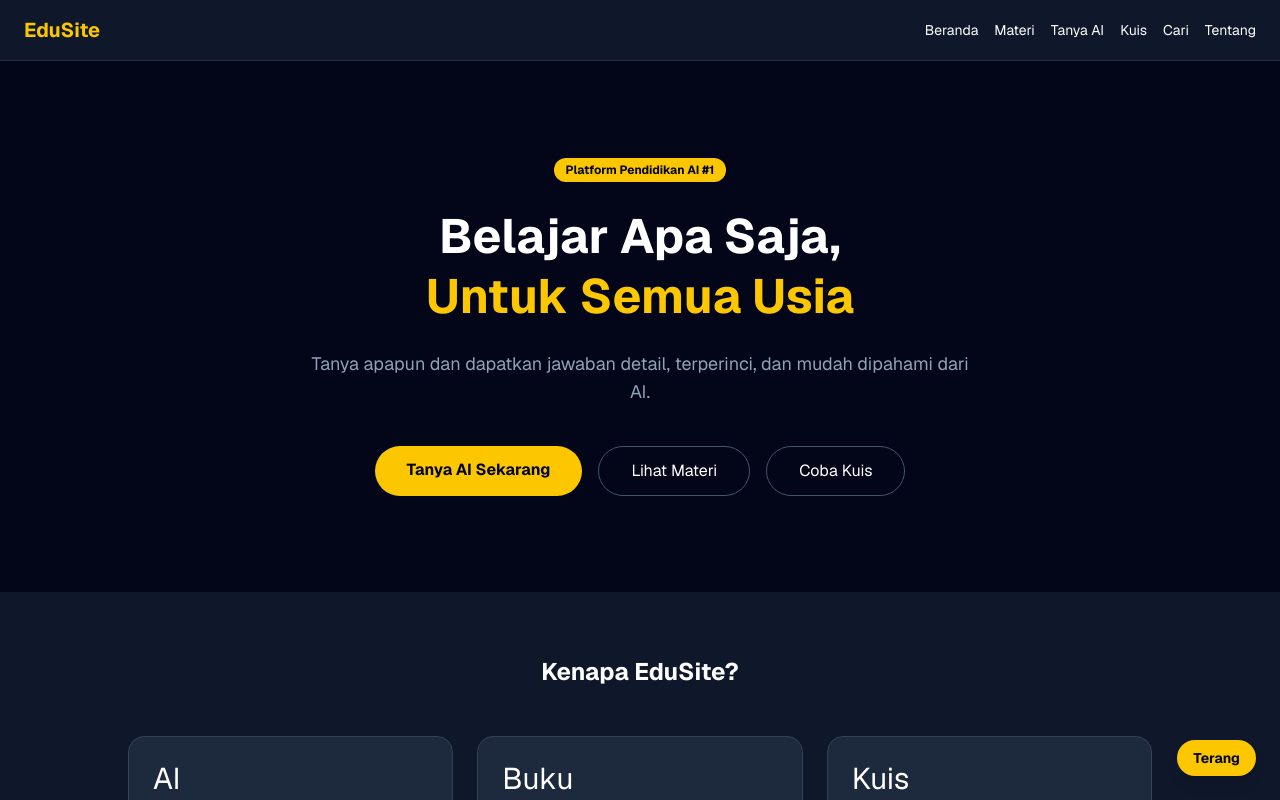
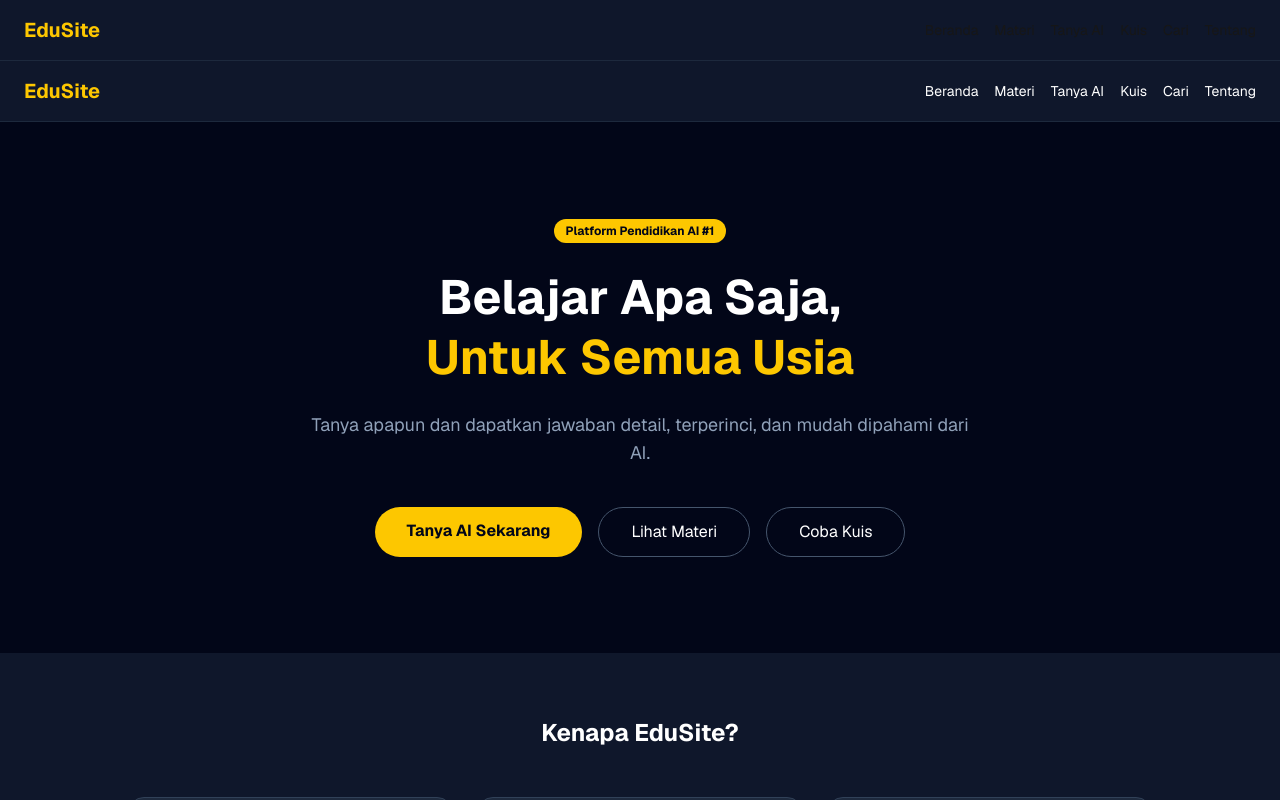
Before and after one commit to alvintarigan001-ux/edusite, a Next.js app: page / in a window 1280 px wide. Shown: the top 800 px of the page. Built offline with nearby package versions, Linux system fonts and the light colour scheme.

Commit message:
update navbar global di semua halaman

```diff
--- a/app/layout.tsx
+++ b/app/layout.tsx
@@ -1,7 +1,6 @@
 import type { Metadata } from "next";
 import { Geist } from "next/font/google";
 import "./globals.css";
-import ThemeToggle from "./ThemeToggle";
 
 const geist = Geist({ subsets: ["latin"] });
 
@@ -10,16 +9,22 @@ export const metadata: Metadata = {
   description: "Belajar apa saja untuk semua usia dengan bantuan AI",
 };
 
-export default function RootLayout({
-  children,
-}: {
-  children: React.ReactNode;
-}) {
+export default function RootLayout({ children }: { children: React.ReactNode }) {
   return (
     <html lang="id">
-      <body className={`${geist.className} min-h-screen`}>
+      <body className={geist.className + " min-h-screen bg-slate-950 text-white"}>
+        <nav className="bg-slate-900 border-b border-slate-800 px-6 py-4 flex justify-between items-center sticky top-0 z-50">
+          <a href="/" className="text-xl font-bold text-yellow-400">EduSite</a>
+          <div className="flex gap-4 text-sm flex-wrap">
+            <a href="/" className="hover:text-yellow-400">Beranda</a>
+            <a href="/materi" className="hover:text-yellow-400">Materi</a>
+            <a href="/tanya" className="hover:text-yellow-400">Tanya AI</a>
+            <a href="/kuis" className="hover:text-yellow-400">Kuis</a>
+            <a href="/cari" className="hover:text-yellow-400">Cari</a>
+            <a href="/tentang" className="hover:text-yellow-400">Tentang</a>
+          </div>
+        </nav>
         {children}
-        <ThemeToggle />
       </body>
     </html>
   );
```
